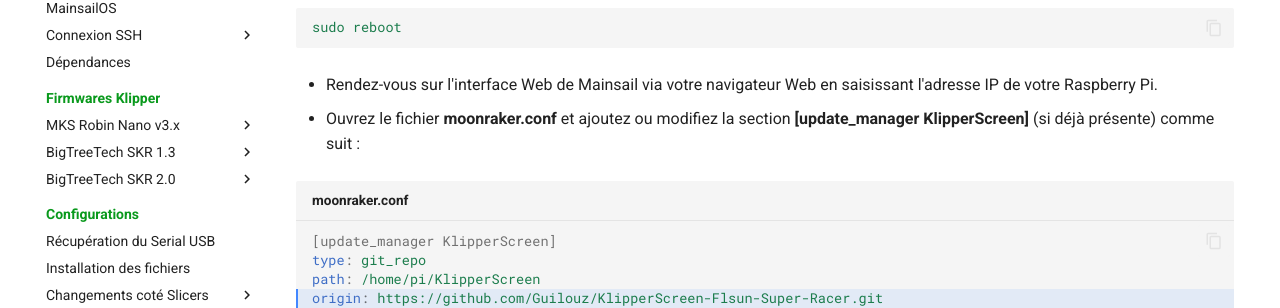
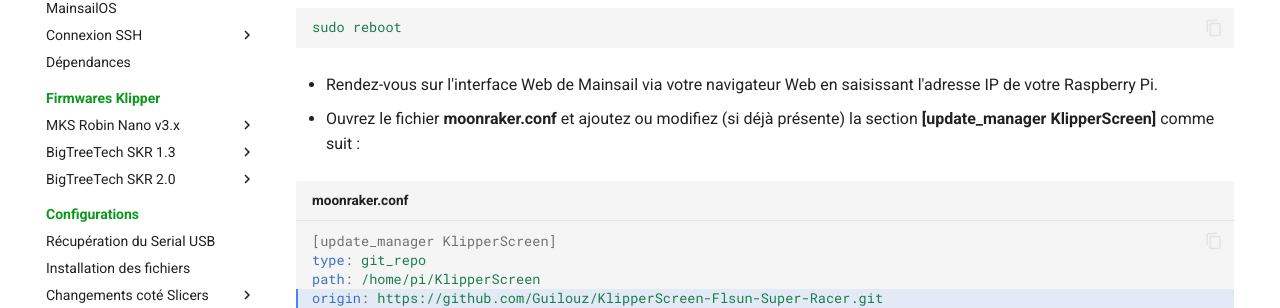
Before and after one commit to Guilouz/Klipper-Flsun-Super-Racer, an MkDocs documentation site: the page built from docs/configurations/ecran-avec-klipperscreen.md, in a window 1280 px wide and 900 px high, scrolled down 619 px. Shown: the part 151-459 px from the top of the window. Built offline with MkDocs 1.6.1 and Material for MkDocs 9.7.7, drawn with Linux system fonts in a browser that asks for light colours; emoji names are drawn with the system emoji font; comment, search, counter and statistics services are not loaded.

````diff
--- a/docs/configurations/ecran-avec-klipperscreen.md
+++ b/docs/configurations/ecran-avec-klipperscreen.md
@@ -44,7 +44,7 @@ sudo reboot
 
 - Rendez-vous sur l'interface Web de Mainsail via votre navigateur Web en saisissant l'adresse IP de votre Raspberry Pi.
 
-- Ouvrez le fichier **moonraker.conf** et ajoutez ou modifiez la section **[update_manager KlipperScreen]** (si déjà présente) comme suit :
+- Ouvrez le fichier **moonraker.conf** et ajoutez ou modifiez (si déjà présente) la section **[update_manager KlipperScreen]** comme suit :
 
 ``` yaml hl_lines="4" title="moonraker.conf"
 [update_manager KlipperScreen]
````
